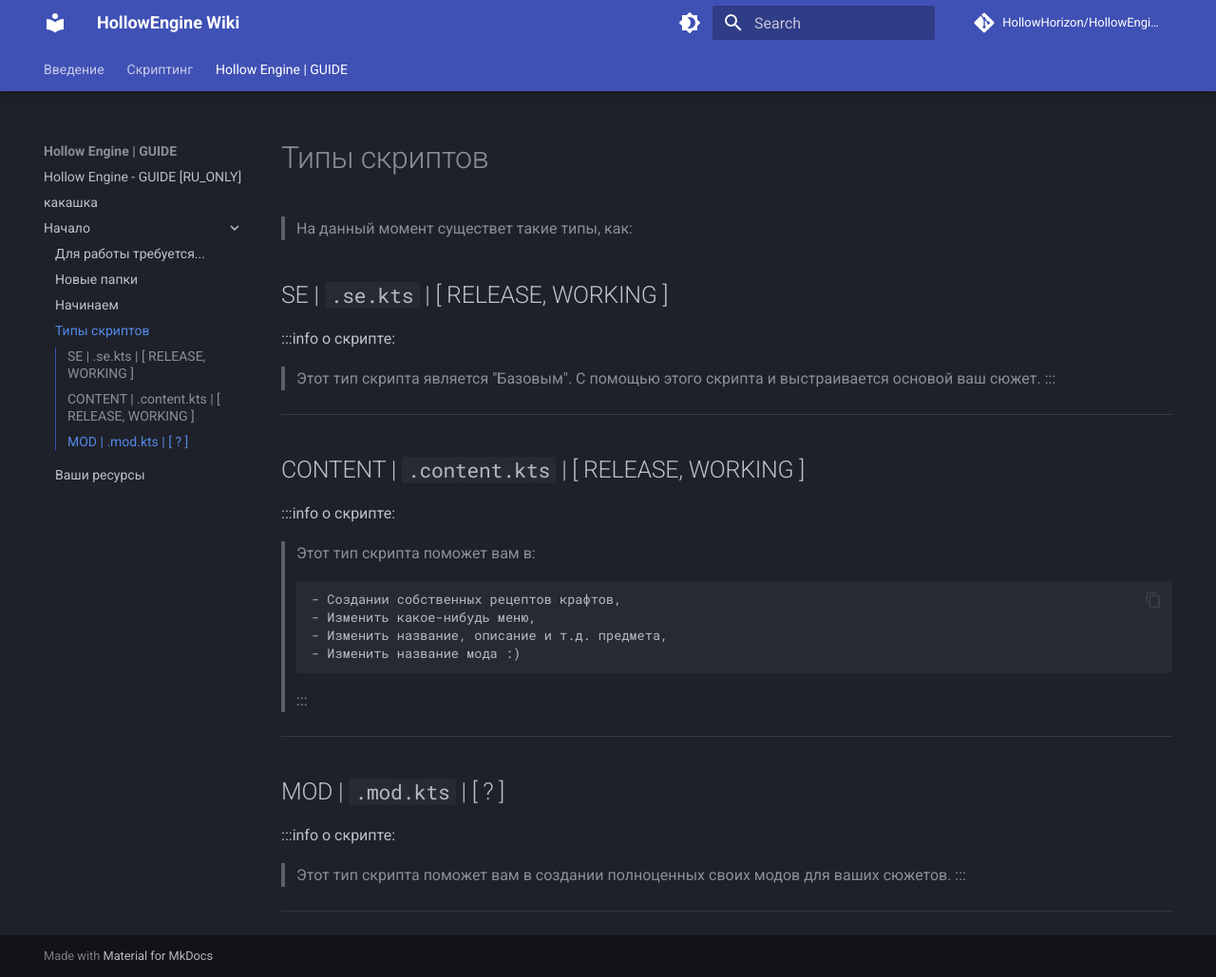
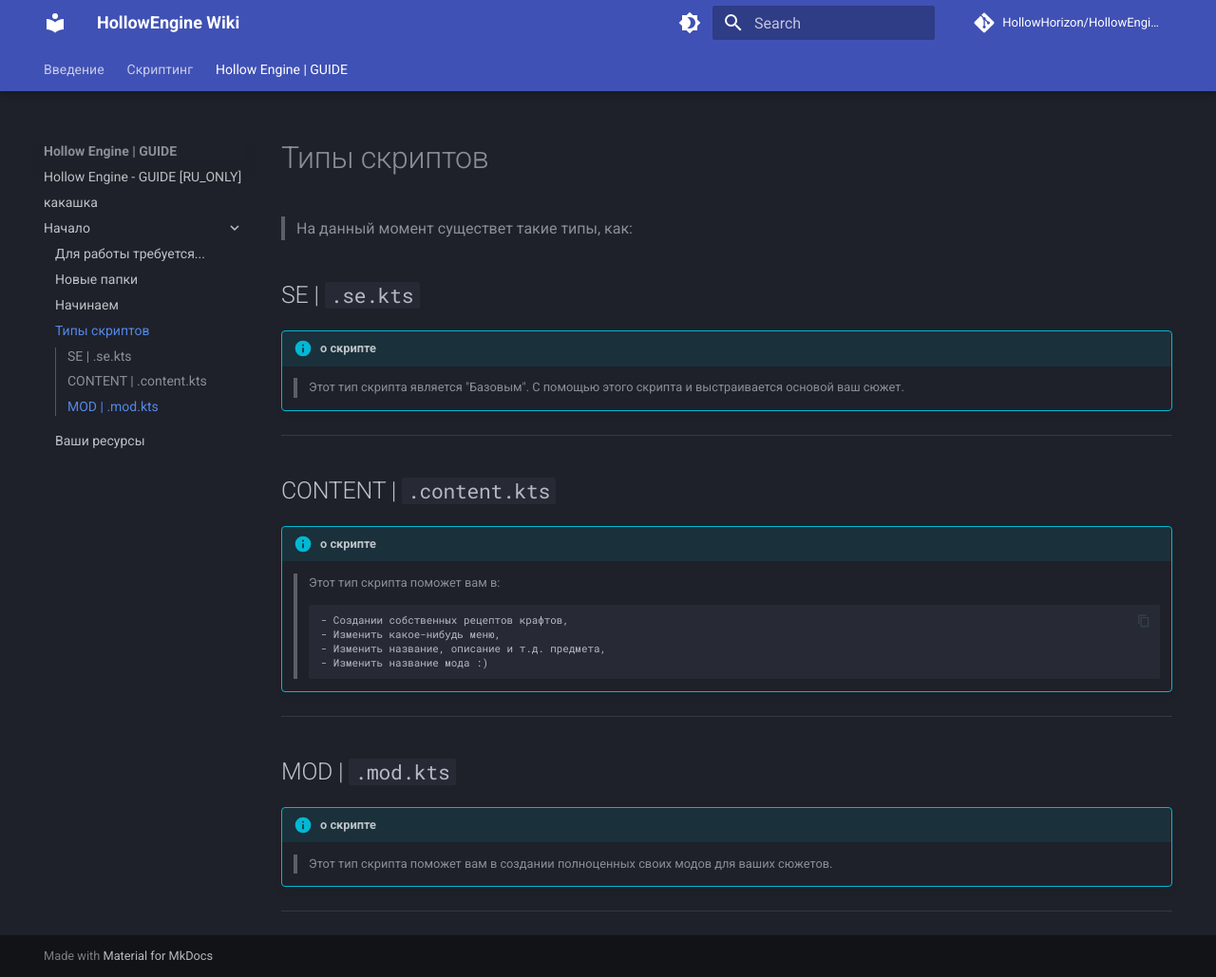
Before and after one commit to HollowHorizon/HollowEngineDocs, an MkDocs documentation site: the page built from docs/hollowengine-guide/Begin/scripts-type.md, in a window 1280 px wide and 1029 px high. Shown: the whole window at 95% size. Built offline with MkDocs 1.6.1 and Material for MkDocs 9.7.7, drawn with Linux system fonts in a browser that asks for light colours; comment, search, counter and statistics services are not loaded.

Commit message:
Чё-то да выходит...
ИИ

````diff
--- a/docs/hollowengine-guide/Begin/scripts-type.md
+++ b/docs/hollowengine-guide/Begin/scripts-type.md
@@ -1,37 +1,31 @@
----
-sidebar_position: 2
----
-
 # Типы скриптов
 
 > На данный момент существет такие типы, как:
 
-## SE | `.se.kts` | [ RELEASE, WORKING ]
+## SE | `.se.kts`
 
-:::info о скрипте:
-> Этот тип скрипта является "Базовым". С помощью этого скрипта и выстраивается основой ваш сюжет.
-:::
->
----
-
-## CONTENT | `.content.kts` | [ RELEASE, WORKING ]
-
-:::info о скрипте:
-> Этот тип скрипта поможет вам в:
-> ```txt
-> - Создании собственных рецептов крафтов,
-> - Изменить какое-нибудь меню,
-> - Изменить название, описание и т.д. предмета,
-> - Изменить название мода :)
-> ```
-:::
+!!! info "о скрипте"
+	> Этот тип скрипта является "Базовым". С помощью этого скрипта и выстраивается основой ваш сюжет.
 
 ---
 
-## MOD | `.mod.kts` | [ ? ]
+## CONTENT | `.content.kts`
 
-:::info о скрипте:
-> Этот тип скрипта поможет вам в создании полноценных своих модов для ваших сюжетов.
-:::
+!!! info "о скрипте"
+	> Этот тип скрипта поможет вам в:
+	> ```txt
+	> - Создании собственных рецептов крафтов,
+	> - Изменить какое-нибудь меню,
+	> - Изменить название, описание и т.д. предмета,
+	> - Изменить название мода :)
+	> ```
+
 
 ---
+
+## MOD | `.mod.kts`
+
+!!! info "о скрипте"
+	> Этот тип скрипта поможет вам в создании полноценных своих модов для ваших сюжетов.
+
+---
````
Also changed, not shown: docs/hollowengine-guide/Begin/assets.md (+7 -11 lines), docs/hollowengine-guide/Begin/folders.md (+17 -22 lines), docs/hollowengine-guide/Begin/hollowengine-commands.md (+7 -11 lines), docs/hollowengine-guide/Begin/requeres.md (+9 -13 lines), docs/hollowengine-guide/aaa/test-hueta.md (deleted, +0 -1 lines), docs/hollowengine-guide/introduction.md (+3 -3 lines).
